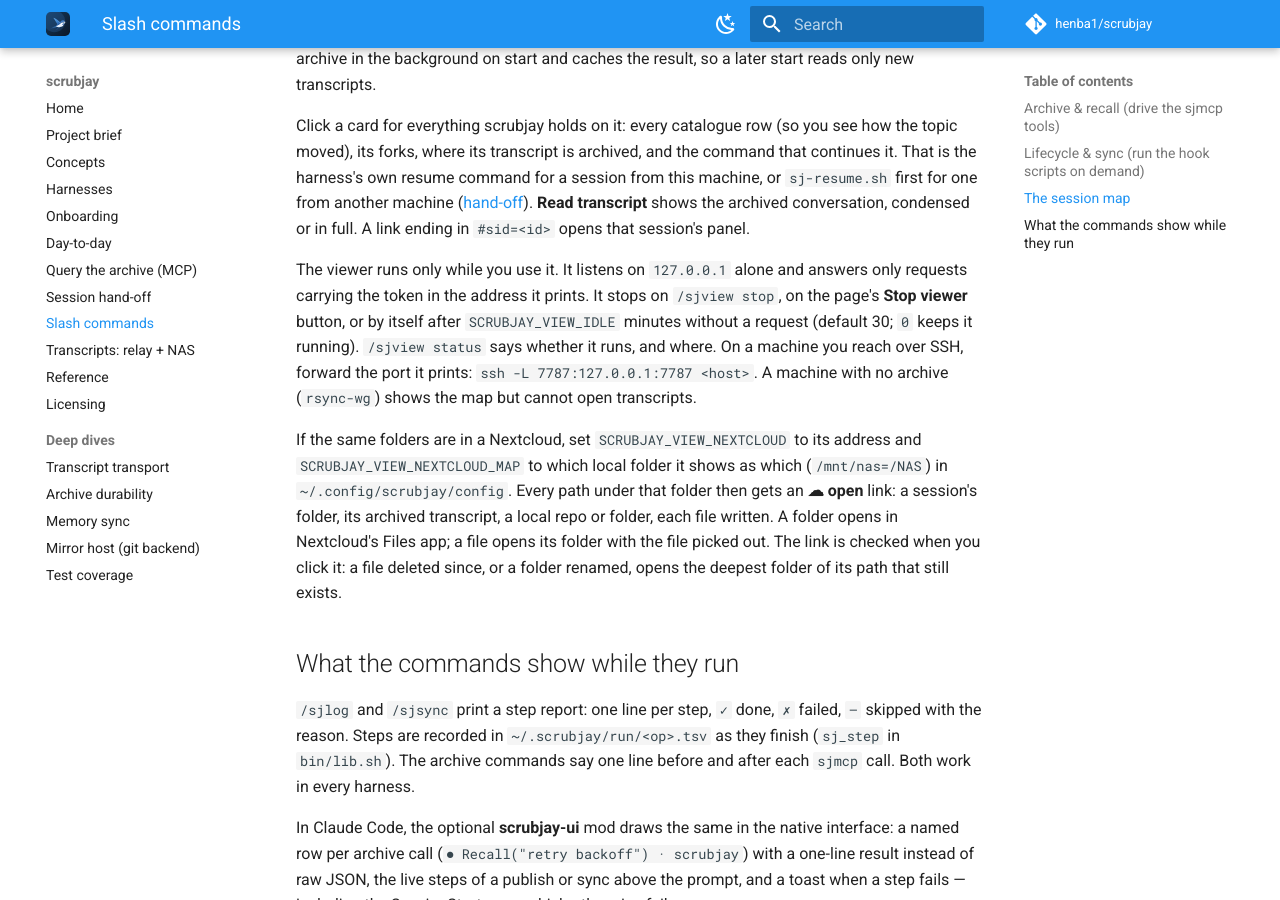
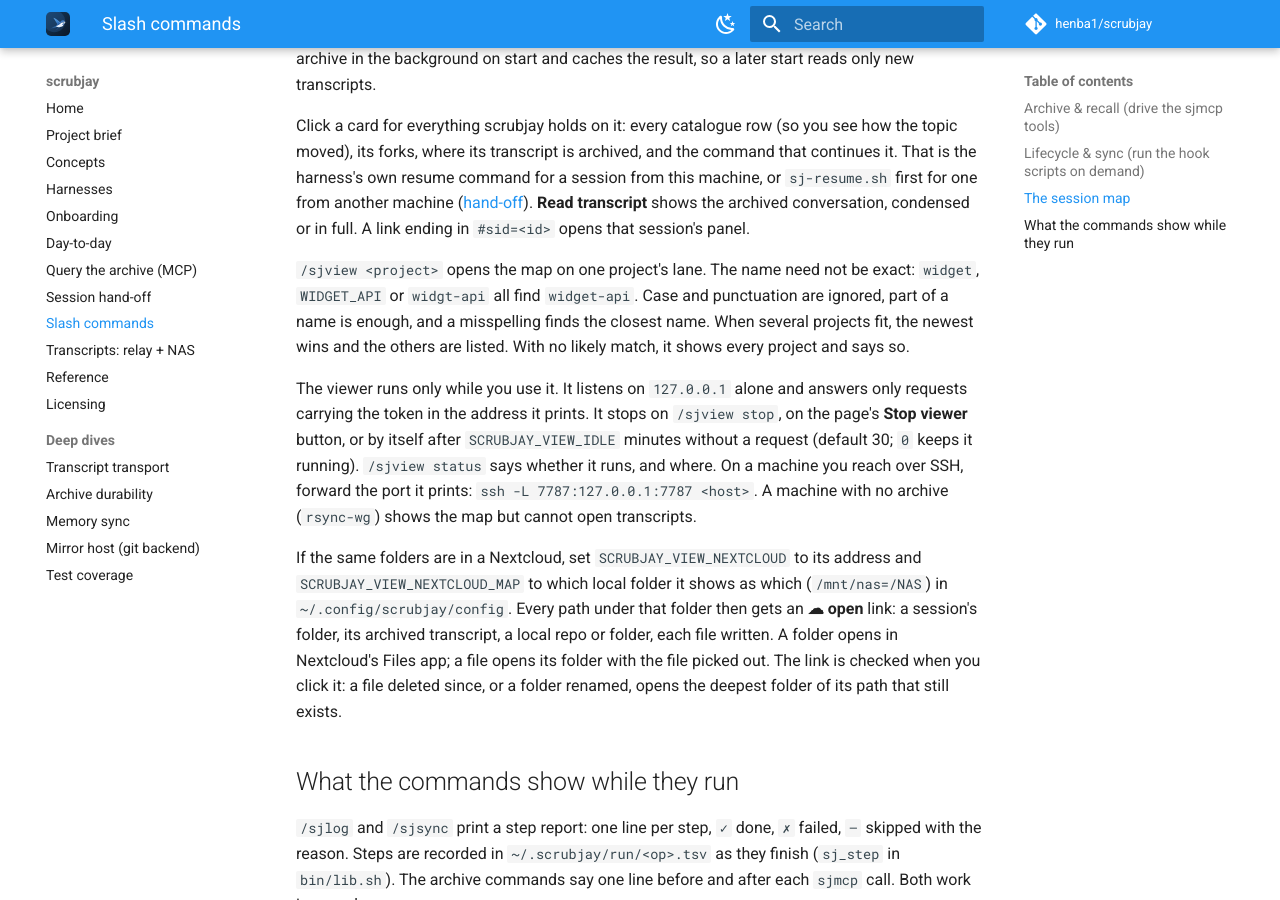
Before and after one commit to henba1/scrubjay, an MkDocs documentation site: the page built from docs/slash-commands.md, in a window 1280 px wide and 900 px high, scrolled down 3410 px. Built offline with MkDocs 1.6.1 and Material for MkDocs 9.7.7, drawn with Linux system fonts in a browser that asks for light colours; comment, search, counter and statistics services are not loaded; some of the changed text lies outside the part shown.

Commit message:
/sjview <project>: open the map on one project, spelling forgiven (#106)
`/sjview BC_Voyager` failed with "unknown argument". sj-view.sh now takes a project name and
matches it against the catalogued projects, in this order: the same name ignoring case and
punctuation, then a name containing the typed one (or contained in it), then the closest name
by spelling. When several fit, the newest wins and the others are listed. The address it opens
carries #project=<name>, which the page applies to its project filter. With no likely match it
shows every project and says so. --json reports the matched project.

Co-authored-by: Claude <noreply@anthropic.com>

```diff
--- a/docs/slash-commands.md
+++ b/docs/slash-commands.md
@@ -33,7 +33,7 @@ read-only [`sjmcp` MCP tools](archive-mcp.md); **lifecycle** commands just run t
 | `/sjmemory` | — | Enable/repair cross-machine memory on **this** machine (idempotent — runs `bin/onboard-memory.sh`). First-time memory setup, or when memory sync looks broken. |
 | `/sjnote [what to capture \| /path/to/file]` | — | **Keep a written artefact** — an analysis, a briefing, a design rationale (runs `bin/sj-note.sh`). Writes it to `<memory>/<project>/notes/` and publishes immediately, so it survives the session and reaches every machine. Invoke it *before* the work too: it stands for the rest of the session, so durable output goes there instead of the scratchpad. Notes are **not** loaded into future sessions — read them back with `/sjrecall` or `/sjbrowse note`. |
 | `/sjpaste [name]` | — | **Put the clipboard into this project's assets and read it.** For the thing a terminal can't do: a screenshot, a copied PDF, a diagram. Writes to `$SCRUBJAY_ASSETS/<project-slug>/` (machine-local, not synced) and hands the path straight to the session. Needs a clipboard on the machine running the session — over SSH use `cat <file> \| bin/sj-paste.sh -` instead. |
-| `/sjview [stop\|status]` | — | **See your sessions as a map** in the browser (runs `bin/sj-view.sh`). One lane per project, newest on the right, forks drawn as arrows; click a session for everything scrubjay holds on it, its transcript, and the command that continues it. Nothing runs until you ask: it starts a small local server and stops on `/sjview stop`, the page's Stop button, or after 30 minutes unused. See [The session map](#the-session-map). |
+| `/sjview [project\|stop\|status]` | — | **See your sessions as a map** in the browser (runs `bin/sj-view.sh`). One lane per project, newest on the right, forks drawn as arrows; click a session for everything scrubjay holds on it, its transcript, and the command that continues it. Nothing runs until you ask: it starts a small local server and stops on `/sjview stop`, the page's Stop button, or after 30 minutes unused. See [The session map](#the-session-map). |
 | `/sjdoctor [section…]` | — | **Check that this machine's sync actually works** (runs `bin/sj-doctor.sh`). With no argument it verifies everything: config, the data repo, the memory clone, relay reachability, adapters and the last recorded outcomes. Name sections — `config`, `data`, `memory`, `relay`, `harnesses`, `outcomes` — to check just those, which skips the slow network probes for the rest. Read-only and safe to run any time; reach for it when something *should* have synced and didn't. |
 
 ## The session map
@@ -65,6 +65,11 @@ moved), its forks, where its transcript is archived, and the command that contin
 harness's own resume command for a session from this machine, or `sj-resume.sh` first for one from
 another machine ([hand-off](handoff.md)). **Read transcript** shows the archived conversation,
 condensed or in full. A link ending in `#sid=<id>` opens that session's panel.
+
+`/sjview <project>` opens the map on one project's lane. The name need not be exact: `widget`,
+`WIDGET_API` or `widgt-api` all find `widget-api`. Case and punctuation are ignored, part of a name
+is enough, and a misspelling finds the closest name. When several projects fit, the newest wins and
+the others are listed. With no likely match, it shows every project and says so.
 
 The viewer runs only while you use it. It listens on `127.0.0.1` alone and answers only requests
 carrying the token in the address it prints. It stops on `/sjview stop`, on the page's **Stop
```
Also changed, not shown: commands/sjview.md (+1 -1 lines), 3 other files.
